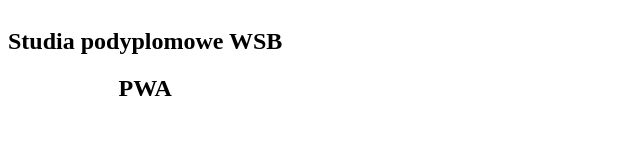
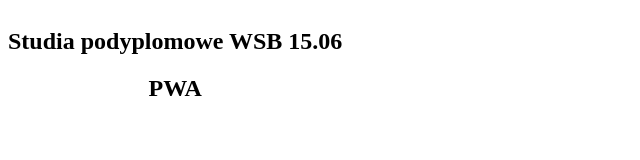
Before and after one commit to MarcinDl/pwa-wro-js-01, a plain HTML site: page index.html in a window 1280 px wide. Shown: the whole page, without its empty margins (0-640 px from the left). Drawn offline with Linux system fonts and the light colour scheme.

Commit message:
base href

```diff
--- a/index.html
+++ b/index.html
@@ -7,11 +7,12 @@
     <link rel="stylesheet" href="./css/style.css">
     <meta name="theme-color" content="#000000">
     <link rel="manifest" crossorigin="use-credentials" href="./manifest.json">
+    <base href="https://marcindl.github.io/pwa-wro-js-01">
 </head>
 <body>
     <section class="fullscreen">
         <div class="container">
-            <h1 class="title">Studia podyplomowe WSB</h1>
+            <h1 class="title">Studia podyplomowe WSB 15.06</h1>
             <h2 class="title">PWA</h2>
         </div>
     </section>
```
